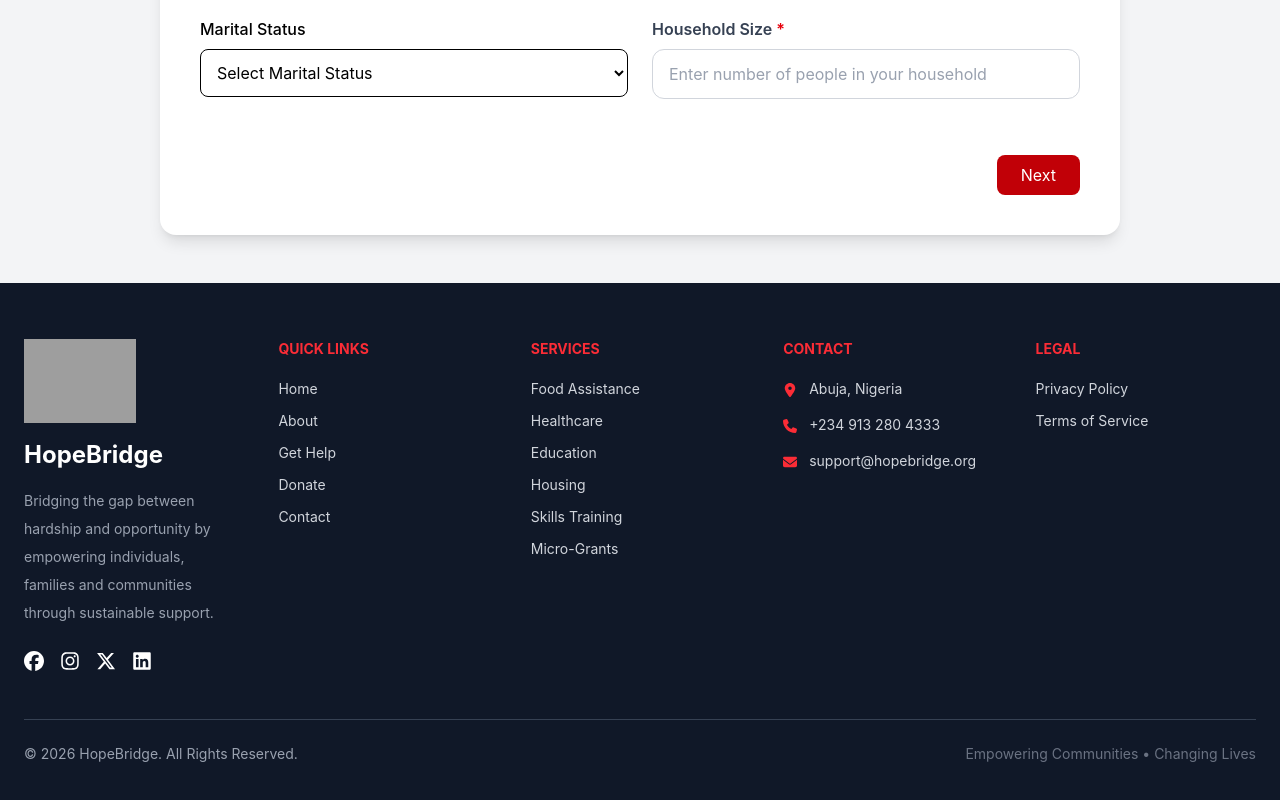
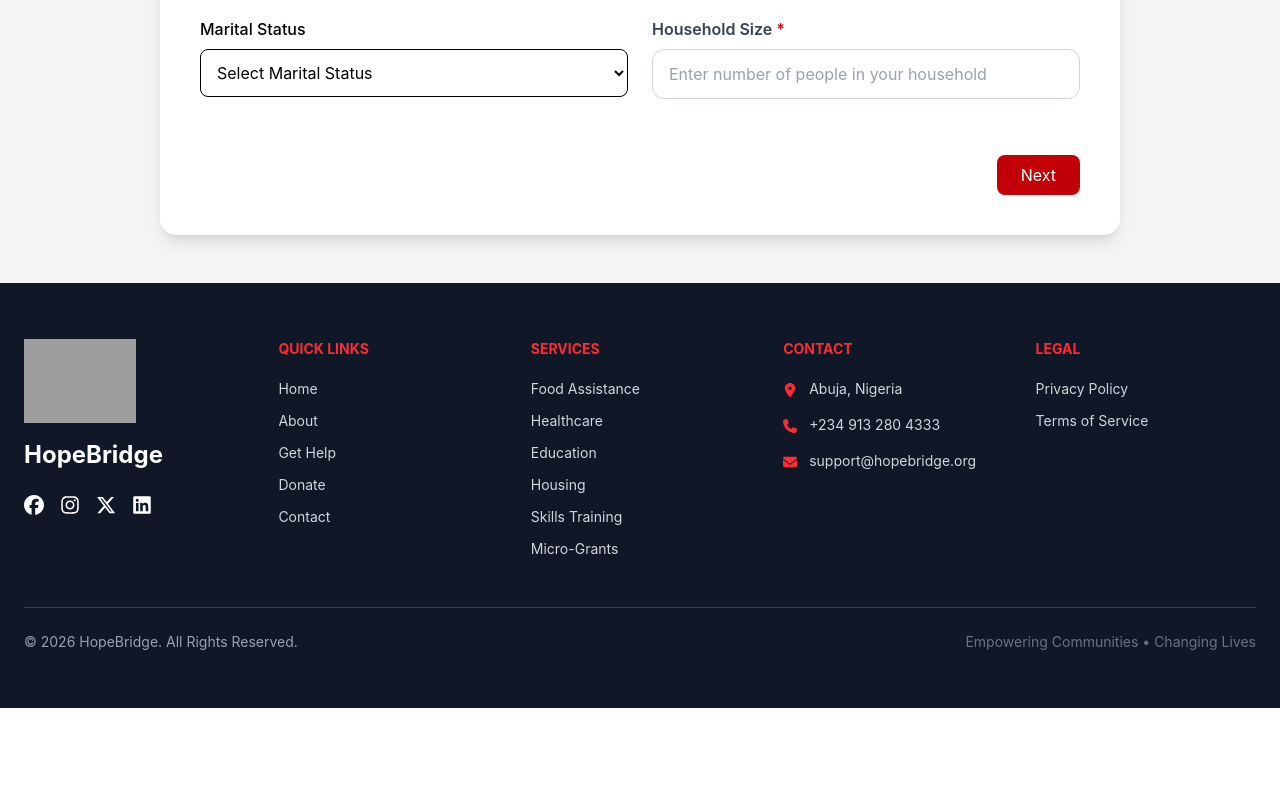
Before and after one commit to Jamzi100/Poverty-Alleviation, a React (Vite) app: page /get-help in a window 1280 px wide. Shown: the part 4016-4816 px from the top of the page. After the commit the page ends 4724 px from the top, so only its background shows below. Built offline with nearby package versions, Linux system fonts and the light colour scheme; grey boxes are pictures that could not be loaded.

Commit message:
another one

```diff
--- a/src/Components/Footer.jsx
+++ b/src/Components/Footer.jsx
@@ -29,11 +29,6 @@ export default function Footer() {
             <h2 className="mt-4 text-2xl font-bold">
               HopeBridge
             </h2>
-
-            <p className="mt-4 text-gray-400 text-sm leading-7">
-              Bridging the gap between hardship and opportunity by empowering
-              individuals, families and communities through sustainable support.
-            </p>
 
             <div className="flex gap-4 mt-6 text-xl">
 
```
